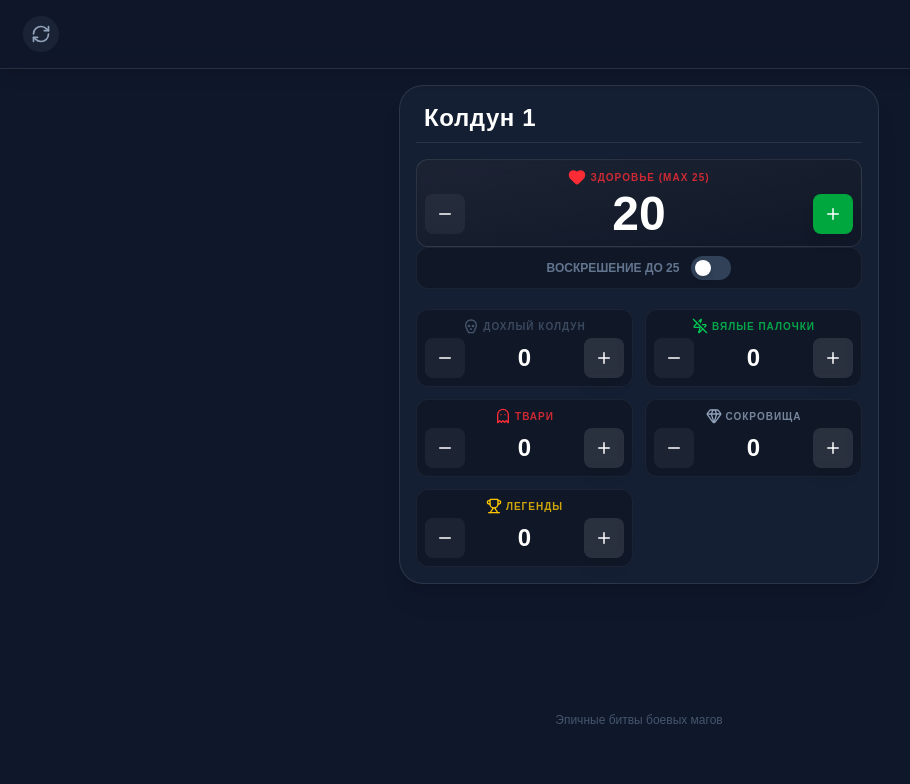
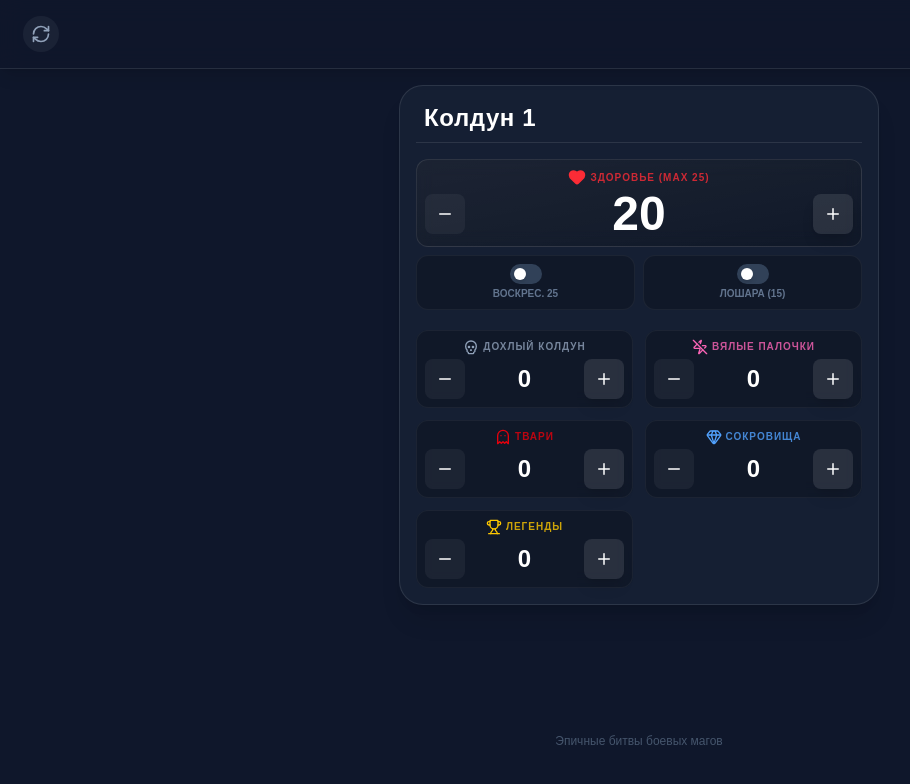
Before and after one commit to stepan41k/ESBM-tool, a React (Vite) app: page / in a window 1280 px wide. Shown: the top 784 px of the page, without its empty margins (1-911 px from the left). Built offline with nearby package versions, Linux system fonts and the light colour scheme.

Commit message:
create loser functional

```diff
--- a/src/components/PlayerCard.tsx
+++ b/src/components/PlayerCard.tsx
@@ -1,64 +1,79 @@
 import { useGame } from '../context/GameContext'
 import type { Player, PlayerStats } from '../context/GameContext' // <--- Добавили "type"
 import { StatCounter } from './StatCounter'
-import { Heart, Skull, ZapOff, Ghost, Gem, Trophy, Sparkles } from 'lucide-react'
+import {
+	Heart,
+	Skull,
+	ZapOff,
+	Ghost,
+	Gem,
+	Trophy,
+	Sparkles,
+	Frown,
+} from 'lucide-react' // Добавили Frown (грустный смайл)
 import { motion } from 'framer-motion'
 
 export const PlayerCard = ({ player }: { player: Player }) => {
-	const { updateStat, toggleEpicResurrection } = useGame()
+	const { updateStat, toggleEpicResurrection, toggleLoser } = useGame()
 
 	const handleUpdate = (stat: keyof PlayerStats, delta: number) => {
 		updateStat(player.id, stat, delta)
 	}
 
+	// Вычисляем, какой текст показывать над жизнями
+	const maxHpLabel = player.isLoser ? 'MAX 15' : 'MAX 25'
+
 	return (
-		<div className='w-full bg-slate-800/50 rounded-3xl p-4 border border-white/10 shadow-xl mb-6 last:mb-24'>
-			{/* Заголовок с именем */}
-			<div className='mb-4 px-2 border-b border-white/10 pb-2'>
+		<div
+			className={`w-full rounded-3xl p-4 border shadow-xl mb-6 last:mb-24 transition-colors duration-500 ${
+				player.isLoser
+
+					? 'bg-slate-800/50 border-white/10'
+					: 'bg-slate-800/50 border-white/10'
+			}`}
+		>
+			<div className='mb-4 px-2 border-b border-white/10 pb-2 flex justify-between items-center'>
 				<h3 className='text-2xl font-black text-white tracking-wide'>
 					{player.name}
 				</h3>
+				{player.isLoser && (
+					<span className='text-xs font-bold bg-green-700 px-2 py-1 rounded text-white animate-pulse'>
+						LOSER
+					</span>
+				)}
 			</div>
 
-			{/* Сетка счетчиков */}
 			<div className='grid grid-cols-2 gap-3'>
-				{/* Жизни (HP) - Главный блок */}
-				<div className='col-span-2 mb-2'>
+				{/* Жизни */}
+				<div className='col-span-2 space-y-2 mb-2'>
 					<StatCounter
-						label='Здоровье (MAX 25)'
+						label={`Здоровье (${maxHpLabel})`}
 						value={player.hp}
 						icon={
 							<Heart size={18} fill={player.hp > 0 ? 'currentColor' : 'none'} />
 						}
-						colorClass='text-red-500'
+						colorClass={player.isLoser ? 'text-green-700' : 'text-red-500'}
 						onIncrement={() => handleUpdate('hp', 1)}
 						onDecrement={() => handleUpdate('hp', -1)}
 						isMain={true}
 					/>
 
-					{/* --- ПЕРЕКЛЮЧАТЕЛЬ ВОСКРЕШЕНИЯ --- */}
+					<div className='flex gap-2'>
+						{/* 1. Переключатель Воскрешения */}
 						<div
 							onClick={() => toggleEpicResurrection(player.id)}
-						className='flex items-center justify-center gap-3 py-2 px-3 rounded-xl bg-black/20 cursor-pointer border border-white/5 hover:bg-black/30 transition-colors'
+							className='flex-1 flex flex-col items-center justify-center gap-1 py-2 px-1 rounded-xl bg-black/20 cursor-pointer border border-white/5 hover:bg-black/30 transition-colors'
 						>
+							<div className='flex items-center gap-2'>
 								<div
-							className={`text-xs font-bold uppercase transition-colors ${
+									className={`w-8 h-5 rounded-full p-1 flex items-center transition-colors duration-300 ${
 										player.hasEpicResurrection
-									? 'text-yellow-400'
-									: 'text-slate-500'
-							}`}
-						>
-							Воскрешение до 25
-						</div>
-
-						{/* Сам свитч */}
-						<div
-							className={`w-10 h-6 rounded-full p-1 transition-colors duration-300 flex ${
-								player.hasEpicResurrection ? 'bg-yellow-500' : 'bg-slate-700'
+											? 'bg-yellow-500'
+											: 'bg-slate-700'
 									}`}
 								>
 									<motion.div
-								className='w-4 h-4 bg-white rounded-full shadow-md'
+										className='w-3 h-3 bg-white rounded-full shadow-md'
 										layout
 										transition={{ type: 'spring', stiffness: 700, damping: 30 }}
 										style={{
@@ -66,55 +81,87 @@ export const PlayerCard = ({ player }: { player: Player }) => {
 										}}
 									/>
 								</div>
-
 								{player.hasEpicResurrection && (
-							<Sparkles size={14} className='text-yellow-400 animate-pulse' />
+									<Sparkles size={12} className='text-yellow-400' />
 								)}
 							</div>
-					{/* -------------------------------- */}
+							<div
+								className={`text-[10px] font-bold uppercase text-center leading-tight ${
+									player.hasEpicResurrection
+										? 'text-yellow-400'
+										: 'text-slate-500'
+								}`}
+							>
+								Воскрес. 25
+							</div>
 						</div>
 
-				{/* Жетоны дохлого колдуна */}
+						{/* 2. Переключатель ЛОШАРЫ */}
+						<div
+							onClick={() => toggleLoser(player.id)}
+							className='flex-1 flex flex-col items-center justify-center gap-1 py-2 px-1 rounded-xl bg-black/20 cursor-pointer border border-white/5 hover:bg-black/30 transition-colors'
+						>
+							<div className='flex items-center gap-2'>
+								<div
+									className={`w-8 h-5 rounded-full p-1 flex items-center transition-colors duration-300 ${
+										player.isLoser ? 'bg-green-700' : 'bg-slate-700'
+									}`}
+								>
+									<motion.div
+										className='w-3 h-3 bg-white rounded-full shadow-md'
+										layout
+										transition={{ type: 'spring', stiffness: 700, damping: 30 }}
+										style={{ marginLeft: player.isLoser ? 'auto' : '0' }}
+									/>
+								</div>
+								{player.isLoser && (
+									<Frown size={12} className='text-green-700' />
+								)}
+							</div>
+							<div
+								className={`text-[10px] font-bold uppercase text-center leading-tight ${
+									player.isLoser ? 'text-green-700' : 'text-slate-500'
+								}`}
+							>
+								Лошара (15)
+							</div>
+						</div>
+					</div>
+				</div>
+
+				{/* Остальные счетчики */}
 				<StatCounter
 					label='Дохлый колдун'
 					value={player.deadWizards}
 					icon={<Skull size={16} />}
-					colorClass='text-slate-600'
+					colorClass='text-slate-400'
 					onIncrement={() => handleUpdate('deadWizards', 1)}
 					onDecrement={() => handleUpdate('deadWizards', -1)}
 				/>
-
-				{/* Вялые палочки */}
 				<StatCounter
 					label='Вялые палочки'
 					value={player.limpWands}
 					icon={<ZapOff size={16} />}
-					colorClass='text-green-500'
+					colorClass='text-pink-400'
 					onIncrement={() => handleUpdate('limpWands', 1)}
 					onDecrement={() => handleUpdate('limpWands', -1)}
 				/>
-
-				{/* Твари */}
 				<StatCounter
 					label='Твари'
 					value={player.creatures}
 					icon={<Ghost size={16} />}
-					colorClass='text-red-500'
+					colorClass='text-red-600'
 					onIncrement={() => handleUpdate('creatures', 1)}
 					onDecrement={() => handleUpdate('creatures', -1)}
 				/>
-
-				{/* Сокровища */}
 				<StatCounter
 					label='Сокровища'
 					value={player.treasures}
 					icon={<Gem size={16} />}
-					colorClass='text-slate-400'
+					colorClass='text-blue-400'
 					onIncrement={() => handleUpdate('treasures', 1)}
 					onDecrement={() => handleUpdate('treasures', -1)}
 				/>
-
-				{/* Легенды */}
 				<StatCounter
 					label='Легенды'
 					value={player.legends}
--- a/src/components/StatCounter.tsx
+++ b/src/components/StatCounter.tsx
@@ -85,7 +85,7 @@ export const StatCounter = ({
 					onClick={onIncrement}
 					className={`w-10 h-10 flex items-center justify-center rounded-lg text-white transition-colors shadow-lg ${
 						isMain
-							? 'bg-green-600 hover:bg-green-500'
+							? 'bg-white/10 hover:bg-white/20'
 							: 'bg-white/10 hover:bg-white/20'
 					}`}
 				>
--- a/src/context/GameContext.tsx
+++ b/src/context/GameContext.tsx
@@ -15,12 +15,14 @@ export interface Player extends PlayerStats {
 	id: number
 	name: string
 	hasEpicResurrection: boolean // <--- НОВОЕ ПОЛЕ
+	isLoser: boolean
 }
 
 interface GameContextType {
 	players: Player[]
 	updateStat: (playerId: number, stat: keyof PlayerStats, delta: number) => void
 	toggleEpicResurrection: (playerId: number) => void // <--- НОВАЯ ФУНКЦИЯ
+	toggleLoser: (playerId: number) => void
 	resetGame: () => void
 }
 
@@ -38,7 +40,7 @@ export const GameProvider = ({ children }: { children: ReactNode }) => {
 
 	const [players, setPlayers] = useState<Player[]>([
 		// Добавляем флаг false по умолчанию
-		{ id: 1, name: 'Колдун 1', ...initialStats, hasEpicResurrection: false },
+		{ id: 1, name: 'Колдун 1', ...initialStats, hasEpicResurrection: false, isLoser: false },
 	])
 
 	// Переключатель свойства
@@ -49,6 +51,24 @@ export const GameProvider = ({ children }: { children: ReactNode }) => {
 					? { ...p, hasEpicResurrection: !p.hasEpicResurrection }
 					: p
 			)
+		)
+	}
+
+	const toggleLoser = (playerId: number) => {
+		setPlayers(prev =>
+			prev.map(p => {
+				if (p.id !== playerId) return p
+
+				const newIsLoser = !p.isLoser
+				let newHp = p.hp
+
+				// Если мы стали лошарой и жизней больше 15 -> срезаем до 15
+				if (newIsLoser && newHp > 15) {
+					newHp = 15
+				}
+
+				return { ...p, isLoser: newIsLoser, hp: newHp }
+			})
 		)
 	}
 
@@ -63,6 +83,8 @@ export const GameProvider = ({ children }: { children: ReactNode }) => {
 
 				let newValue = p[stat] + delta
 
+				const maxHp = p.isLoser ? 15 : 25
+
 				// ЛОГИКА ДЛЯ ЗДОРОВЬЯ
 				if (stat === 'hp') {
 					// СМЕРТЬ
@@ -72,12 +94,15 @@ export const GameProvider = ({ children }: { children: ReactNode }) => {
 								currentPlayers.map(cp => {
 									if (cp.id !== playerId) return cp
 
-									// <--- ПРОВЕРКА ФЛАГА ЗДЕСЬ
-									const targetHp = cp.hasEpicResurrection ? 25 : 20
+									let respawnHp = 20
+									if (cp.hasEpicResurrection) respawnHp = 25
+
+									// Но если Лошара - выше 15 прыгнуть нельзя
+									if (cp.isLoser) respawnHp = 15
 
 									return {
 										...cp,
-										hp: targetHp,
+										hp: respawnHp,
 										deadWizards: cp.deadWizards + 1,
 									}
 								})
@@ -87,12 +112,12 @@ export const GameProvider = ({ children }: { children: ReactNode }) => {
 						return { ...p, hp: 0 }
 					}
 
-					if (newValue > 25) newValue = 25
-				} else {
-					if (newValue < 0) newValue = 0
-				}
+					if (newValue > maxHp) newValue = maxHp
+					} else {
+						if (newValue < 0) newValue = 0
+					}
 
-				return { ...p, [stat]: newValue }
+					return { ...p, [stat]: newValue }
 			})
 		)
 	}
@@ -102,14 +127,15 @@ export const GameProvider = ({ children }: { children: ReactNode }) => {
 			prev.map(p => ({
 				...p,
 				...initialStats,
-				hasEpicResurrection: false, // Сбрасываем и этот флаг
+				hasEpicResurrection: false,
+				isLoser: false,
 			}))
 		)
 	}
 
 	return (
 		<GameContext.Provider
-			value={{ players, updateStat, toggleEpicResurrection, resetGame }}
+			value={{ players, updateStat, toggleEpicResurrection, toggleLoser, resetGame }}
 		>
 			{children}
 		</GameContext.Provider>
```
Lines whose indentation alone changed are shown as unchanged.
